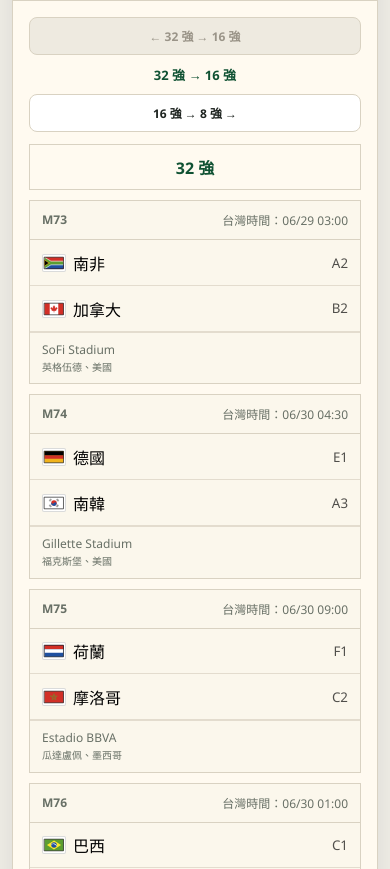
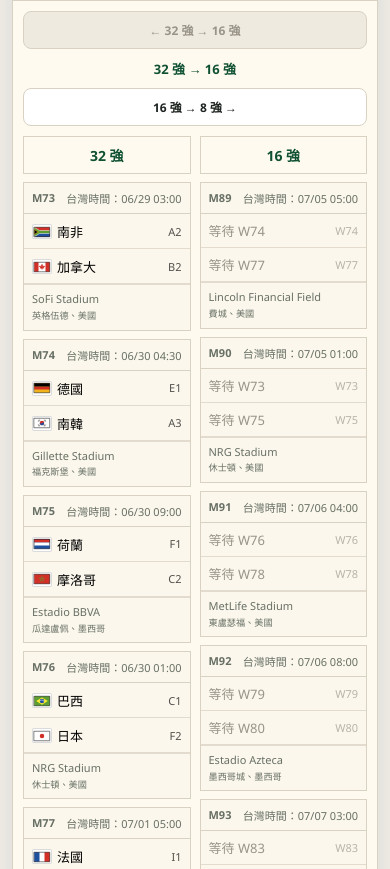
Before and after one commit to ticko22222-prog/worldcup-analyzer, a plain HTML site: page index.html in a window 390 px wide. Shown: the part 1659-2528 px from the top of the page. Drawn offline with Linux system fonts and the light colour scheme.

Commit message:
Add styles for bracket and match elements

```diff
--- a/style.css
+++ b/style.css
@@ -805,11 +805,91 @@ select {
   .quick-stats,
   .groups-grid,
   .qualified-strip,
-  .bracket-window,
   .schedule-list,
   .third-ranking,
   .drawer-grid {
     grid-template-columns: 1fr;
+  }
+
+  .bracket {
+    gap: 10px;
+    padding: 10px;
+  }
+
+  .bracket-window {
+    grid-template-columns: repeat(2, minmax(0, 1fr));
+    gap: 9px;
+    align-items: start;
+  }
+
+  .bracket-window.is-final-window .round-column[data-round="Semifinal"] {
+    grid-column: 1;
+    grid-row: 1 / span 2;
+  }
+
+  .bracket-window.is-final-window .round-column[data-round="Final"] {
+    grid-column: 2;
+    grid-row: 1;
+  }
+
+  .bracket-window.is-final-window .round-column[data-round="Third Place"] {
+    grid-column: 2;
+    grid-row: 2;
+  }
+
+  .round-column {
+    gap: 8px;
+  }
+
+  .round-title {
+    padding: 8px;
+    font-size: 14px;
+  }
+
+  .match-card {
+    font-size: 13px;
+  }
+
+  .match-head {
+    gap: 6px;
+    padding: 7px 8px;
+    font-size: 11px;
+  }
+
+  .match-head span {
+    text-align: right;
+  }
+
+  .team-choice {
+    gap: 6px;
+    min-height: 34px;
+    padding: 7px 8px;
+  }
+
+  .team-choice > span {
+    min-width: 0;
+    overflow: hidden;
+    text-overflow: ellipsis;
+    white-space: nowrap;
+  }
+
+  .team-choice small {
+    font-size: 11px;
+  }
+
+  .match-venue {
+    padding: 7px 8px;
+    font-size: 11px;
+  }
+
+  .match-card .team-label {
+    gap: 5px;
+  }
+
+  .match-card .team-flag,
+  .match-card .team-code {
+    width: 20px;
+    height: 15px;
   }
 
   .bracket-window-controls {
```
